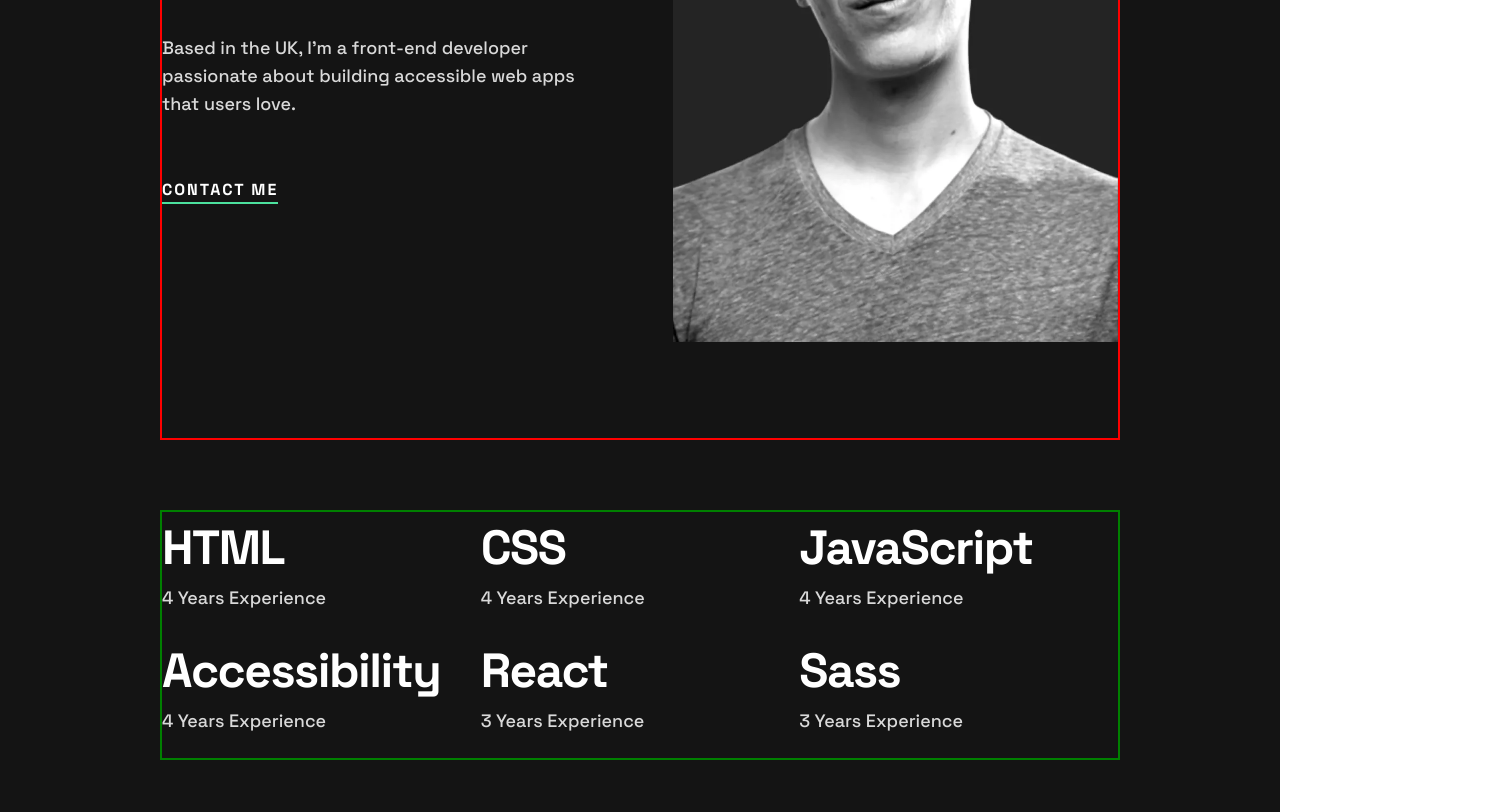
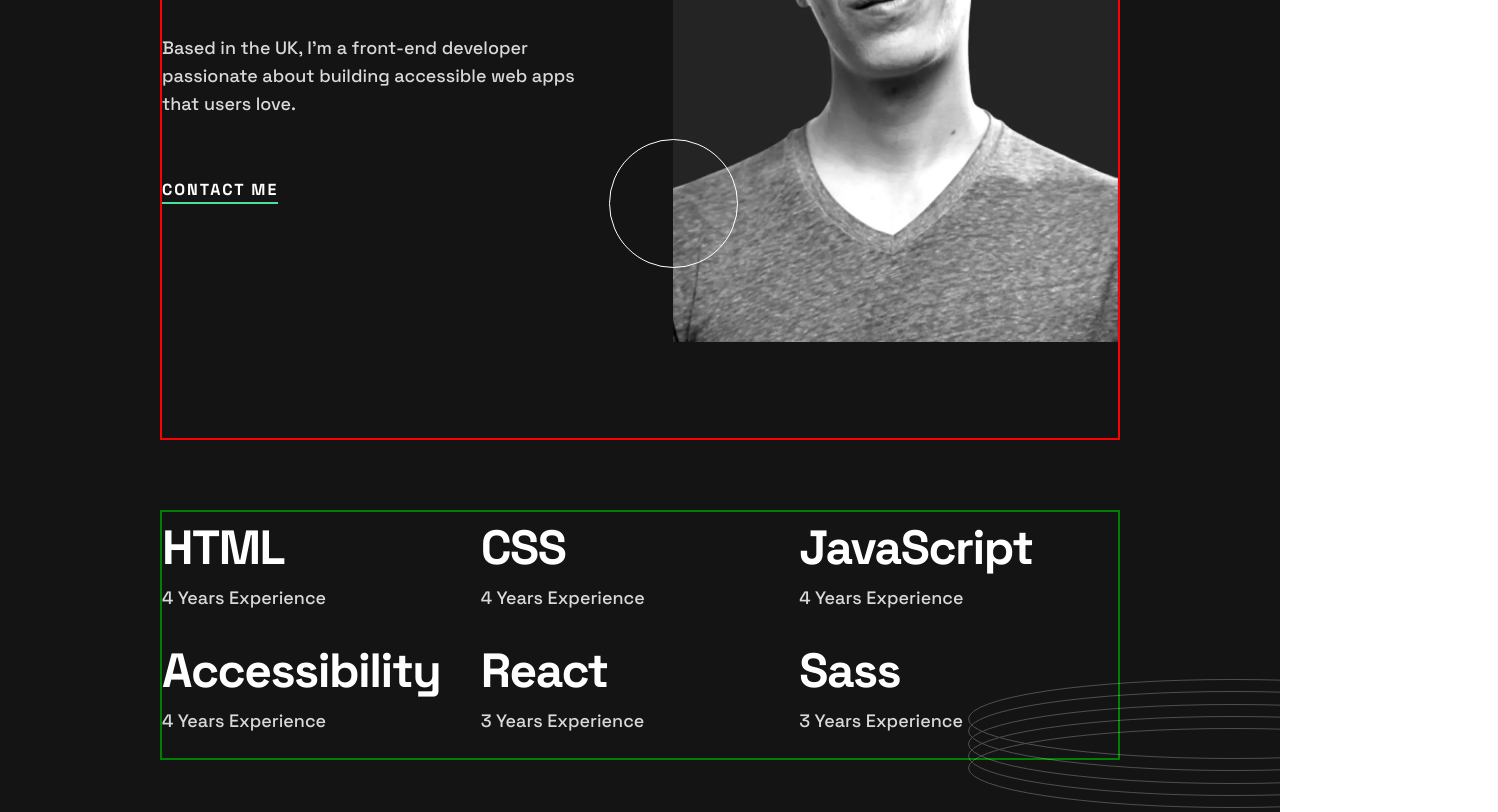
Before and after one commit to seamissu/developer-portfolio, a Next.js app: page / in a window 1280 px wide. Shown: the part 420-1232 px from the top of the page, 1498 px wide, since content can reach past the window. Built offline with nearby package versions, Linux system fonts and the light colour scheme.

Commit message:
Add decorative patterns

```diff
--- a/src/components/ContactForm/ContactForm.js
+++ b/src/components/ContactForm/ContactForm.js
@@ -1,5 +1,6 @@
 import React from 'react';
 import styled from 'styled-components';
+import Image from 'next/image';
 
 function ContactForm() {
   return (
@@ -27,6 +28,17 @@ function ContactForm() {
         </Label>
         <Button>Send message</Button>
       </Form>
+      <Image
+        style={{
+          position: 'absolute',
+          left: '-200px',
+          bottom: '50px',
+        }}
+        src="/images/pattern-rings.svg"
+        alt="decorative pattern"
+        width={530}
+        height={129}
+      />
     </Wrapper>
   );
 }
@@ -47,6 +59,8 @@ const Wrapper = styled.div`
   padding-right: 160px;
   margin-left: -160px;
   margin-right: -160px;
+
+  position: relative;
 `;
 
 const ContactInfo = styled.div`
--- a/src/components/Experience/Experience.js
+++ b/src/components/Experience/Experience.js
@@ -1,5 +1,6 @@
 import React from 'react';
 import styled from 'styled-components';
+import Image from 'next/image';
 
 function Experience() {
   return (
@@ -28,6 +29,17 @@ function Experience() {
         <Heading>Sass</Heading>
         <Duration>3 Years Experience</Duration>
       </article>
+      <Image
+        style={{
+          position: 'absolute',
+          right: '-380px',
+          bottom: '-50px',
+        }}
+        src="/images/pattern-rings.svg"
+        alt="decorative pattern"
+        width={530}
+        height={129}
+      />
     </Wrapper>
   );
 }
@@ -43,6 +55,8 @@ const Wrapper = styled.section`
 
   margin-top: 70px;
   margin-bottom: 80px;
+
+  position: relative;
 `;
 
 const Heading = styled.h2`
--- a/src/components/Header/Header.js
+++ b/src/components/Header/Header.js
@@ -54,6 +54,17 @@ function Header() {
         </Intro>
         <Button>Contact me</Button>
       </Hero>
+      <Image
+        style={{
+          position: 'absolute',
+          right: '380px',
+          bottom: '170px',
+        }}
+        src="/images/pattern-circle.svg"
+        alt="decorative pattern"
+        width={129}
+        height={129}
+      />
     </Wrapper>
   );
 }
```
